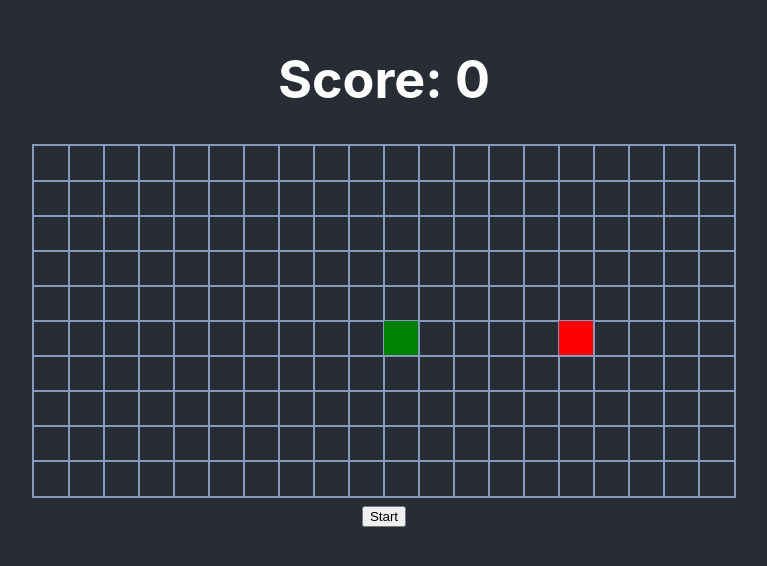
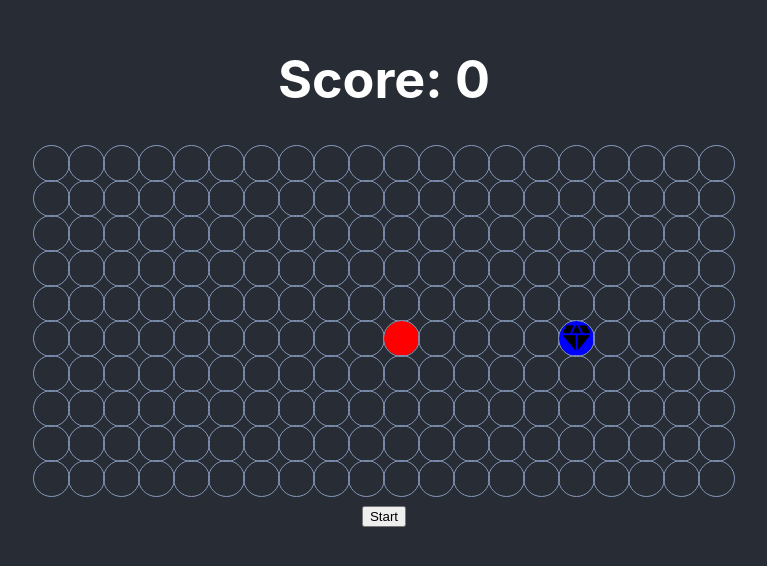
Before and after one commit to Terminator1601/FOG-Assignment-Snake-Game, a React (Create React App) app: page / in a window 1280 px wide. Shown: the part 130-696 px from the top of the page, without its empty margins (256-1023 px from the left). Built offline with nearby package versions, Linux system fonts and the light colour scheme.

Commit message:
changed the style of the board

```diff
--- a/src/Board/Board.css
+++ b/src/Board/Board.css
@@ -1,5 +1,5 @@
 .board {
-  outline: 2px solid rgb(134, 154, 189);
+  /* outline: 2px solid rgb(134, 154, 189); */
 }
 
 .row {
@@ -11,14 +11,15 @@
   height: 35px;
   outline: 1px solid rgb(134, 154, 189);
   display: inline-block;
+  border-radius: 50%;
 }
 
 .cell-green {
-  background-color: green;
+  background-color: red;
 }
 
 .cell-red {
-  background-color: red;
+  background-color: blue;
 }
 
 .cell-purple {
--- a/src/Board/Board.jsx
+++ b/src/Board/Board.jsx
@@ -1,4 +1,4 @@
-import React, { useEffect, useState } from 'react';
+import React, {useEffect, useState} from 'react';
 import {
   randomIntFromInterval,
   reverseLinkedList,
@@ -6,6 +6,8 @@ import {
 } from '../lib/utils.js';
 
 import './Board.css';
+
+import foodImage from '../Board/food.png'; // Import the food image
 
 class LinkedListNode {
   constructor(value) {
@@ -46,7 +48,7 @@ const createBoard = (width, height) => {
   return board;
 };
 
-const getStartingSnakeLLValue = (board) => {
+const getStartingSnakeLLValue = board => {
   const startingRow = Math.floor(BOARD_HEIGHT / 2);
   const startingCol = Math.floor(BOARD_WIDTH / 2);
   const startingCell = board[startingRow][startingCol];
@@ -60,17 +62,24 @@ const getStartingSnakeLLValue = (board) => {
 const Board = () => {
   const [score, setScore] = useState(0);
   const [board, setBoard] = useState(createBoard(BOARD_WIDTH, BOARD_HEIGHT));
-  const [snake, setSnake] = useState(new LinkedList(getStartingSnakeLLValue(board)));
-  const [snakeCells, setSnakeCells] = useState(new Set([snake.head.value.cell]));
+  const [snake, setSnake] = useState(
+    new LinkedList(getStartingSnakeLLValue(board)),
+  );
+  const [snakeCells, setSnakeCells] = useState(
+    new Set([snake.head.value.cell]),
+  );
   const [foodCell, setFoodCell] = useState(snake.head.value.cell + 5);
   const [direction, setDirection] = useState(Direction.RIGHT);
-  const [foodShouldReverseDirection, setFoodShouldReverseDirection] = useState(false);
+  const [foodShouldReverseDirection, setFoodShouldReverseDirection] =
+    useState(false);
   const [gameRunning, setGameRunning] = useState(false);
 
   useEffect(() => {
-    const handleKeydown = (e) => {
+    const handleKeydown = e => {
       if (!gameRunning) {
-        if (['ArrowUp', 'ArrowRight', 'ArrowDown', 'ArrowLeft'].includes(e.key)) {
+        if (
+          ['ArrowUp', 'ArrowRight', 'ArrowDown', 'ArrowLeft'].includes(e.key)
+        ) {
           setGameRunning(true);
         }
       } else {
@@ -78,7 +87,8 @@ const Board = () => {
         const isValidDirection = newDirection !== '';
         if (isValidDirection) {
           const snakeWillRunIntoItself =
-            getOppositeDirection(newDirection) === direction && snakeCells.size > 1;
+            getOppositeDirection(newDirection) === direction &&
+            snakeCells.size > 1;
           if (!snakeWillRunIntoItself) {
             setDirection(newDirection);
           }
@@ -90,14 +100,13 @@ const Board = () => {
     return () => window.removeEventListener('keydown', handleKeydown);
   }, [gameRunning, direction, snakeCells]);
 
-
   useInterval(() => {
     if (gameRunning) {
       moveSnake();
     }
   }, 150);
 
-  const handleKeydown = (e) => {
+  const handleKeydown = e => {
     if (!gameRunning) {
       if (['ArrowUp', 'ArrowRight', 'ArrowDown', 'ArrowLeft'].includes(e.key)) {
         setGameRunning(true);
@@ -107,7 +116,8 @@ const Board = () => {
       const isValidDirection = newDirection !== '';
       if (isValidDirection) {
         const snakeWillRunIntoItself =
-          getOppositeDirection(newDirection) === direction && snakeCells.size > 1;
+          getOppositeDirection(newDirection) === direction &&
+          snakeCells.size > 1;
         if (!snakeWillRunIntoItself) {
           setDirection(newDirection);
         }
@@ -166,7 +176,7 @@ const Board = () => {
     setSnakeCells(newSnakeCells);
   };
 
-  const growSnake = (newSnakeCells) => {
+  const growSnake = newSnakeCells => {
     const growthNodeCoords = getGrowthNodeCoords(snake.tail, direction);
     if (isOutOfBounds(growthNodeCoords, board)) {
       return;
@@ -195,7 +205,7 @@ const Board = () => {
     snake.tail = snakeHead;
   };
 
-  const handleFoodConsumption = (newSnakeCells) => {
+  const handleFoodConsumption = newSnakeCells => {
     const maxPossibleCellValue = BOARD_WIDTH * BOARD_HEIGHT;
     let nextFoodCell;
     while (true) {
@@ -222,8 +232,6 @@ const Board = () => {
     setDirection(Direction.RIGHT);
     setGameRunning(false);
   };
-
-
 
   const getCoordsInDirection = (coords, direction) => {
     if (direction === Direction.UP) {
@@ -253,13 +261,13 @@ const Board = () => {
   };
 
   const isOutOfBounds = (coords, board) => {
-    const { row, col } = coords;
+    const {row, col} = coords;
     if (row < 0 || col < 0) return true;
     if (row >= board.length || col >= board[0].length) return true;
     return false;
   };
 
-  const getDirectionFromKey = (key) => {
+  const getDirectionFromKey = key => {
     if (key === 'ArrowUp') return Direction.UP;
     if (key === 'ArrowRight') return Direction.RIGHT;
     if (key === 'ArrowDown') return Direction.DOWN;
@@ -269,8 +277,8 @@ const Board = () => {
 
   const getNextNodeDirection = (node, currentDirection) => {
     if (node.next === null) return currentDirection;
-    const { row: currentRow, col: currentCol } = node.value;
-    const { row: nextRow, col: nextCol } = node.next.value;
+    const {row: currentRow, col: currentCol} = node.value;
+    const {row: nextRow, col: nextCol} = node.next.value;
     if (nextRow === currentRow && nextCol === currentCol + 1) {
       return Direction.RIGHT;
     }
@@ -289,7 +297,7 @@ const Board = () => {
   const getGrowthNodeCoords = (snakeTail, currentDirection) => {
     const tailNextNodeDirection = getNextNodeDirection(
       snakeTail,
-      currentDirection
+      currentDirection,
     );
     const growthDirection = getOppositeDirection(tailNextNodeDirection);
     const currentTailCoords = {
@@ -298,12 +306,12 @@ const Board = () => {
     };
     const growthNodeCoords = getCoordsInDirection(
       currentTailCoords,
-      growthDirection
+      growthDirection,
     );
     return growthNodeCoords;
   };
 
-  const getOppositeDirection = (direction) => {
+  const getOppositeDirection = direction => {
     if (direction === Direction.UP) return Direction.DOWN;
     if (direction === Direction.RIGHT) return Direction.LEFT;
     if (direction === Direction.DOWN) return Direction.UP;
@@ -314,7 +322,7 @@ const Board = () => {
     cellValue,
     foodCell,
     foodShouldReverseDirection,
-    snakeCells
+    snakeCells,
   ) => {
     let className = 'cell';
     if (cellValue === foodCell) {
@@ -324,8 +332,9 @@ const Board = () => {
         className = 'cell cell-red';
       }
     }
-    if (snakeCells.has(cellValue)) className = 'cell cell-green';
-
+    if (snakeCells.has(cellValue)) {
+      className = 'cell cell-green';
+    }
     return className;
   };
 
@@ -340,8 +349,52 @@ const Board = () => {
                 cellValue,
                 foodCell,
                 foodShouldReverseDirection,
-                snakeCells
+                snakeCells,
               );
+              // Render snake as short red lines traversing over the dots
+              if (snakeCells.has(cellValue)) {
+                if (cellValue === snake.head.value.cell) {
+                  return (
+                    <div
+                      key={cellIdx}
+                      className={`${className} snake-head`}></div>
+                  );
+                } else if (cellValue === snake.tail.value.cell) {
+                  return (
+                    <div
+                      key={cellIdx}
+                      className={`${className} snake-tail`}></div>
+                  );
+                } else {
+                  return (
+                    <div
+                      key={cellIdx}
+                      className={`${className} snake-body`}></div>
+                  );
+                }
+              }
+              // Render food as an image
+              if (cellValue === foodCell) {
+                return (
+                  <div key={cellIdx} className={className}>
+                    <div
+                      style={{
+                        display: 'flex',
+                        justifyContent: 'center',
+                        alignItems: 'center',
+                        width: '100%',
+                        height: '100%',
+                      }}>
+                      <img
+                        src={foodImage}
+                        alt="food"
+                        width={'35px'}
+                        height={'35px'}
+                      />
+                    </div>
+                  </div>
+                );
+              }
               return <div key={cellIdx} className={className}></div>;
             })}
           </div>
```
Also changed, not shown: src/Board/food.png (added).
